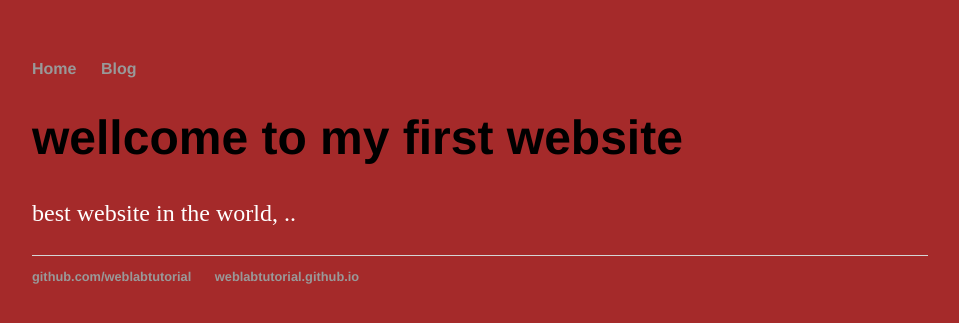
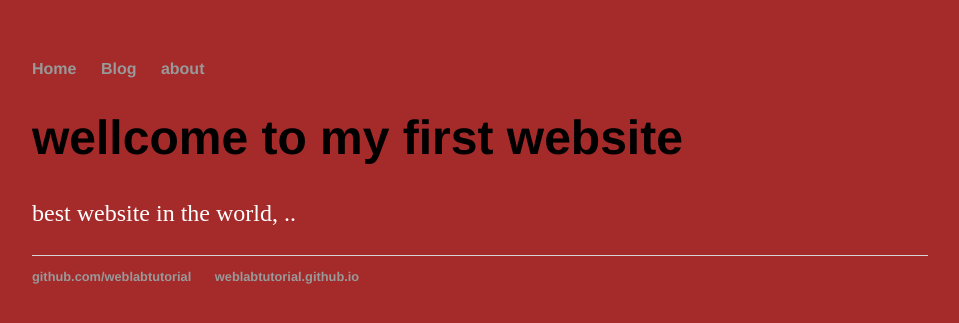
Before and after one commit to abdulrazeg/abdul.github.io, a Jekyll site: the page built from index.html, in a window 1280 px wide. Shown: the top 323 px of the page, without its empty margins (160-1119 px from the left). Built offline with Jekyll 4.4.1, drawn with Linux system fonts in a browser that asks for light colours.

Commit message:
Update default.html

```diff
--- a/_layouts/default.html
+++ b/_layouts/default.html
@@ -10,6 +10,7 @@
    <ul>
     <li><a href="/">Home</a></li>
     <li><a href="/blog">Blog</a></li>
+    <li><a href="/about">about</a></li>
    </ul>
   </nav>
   <div class="container">
```
